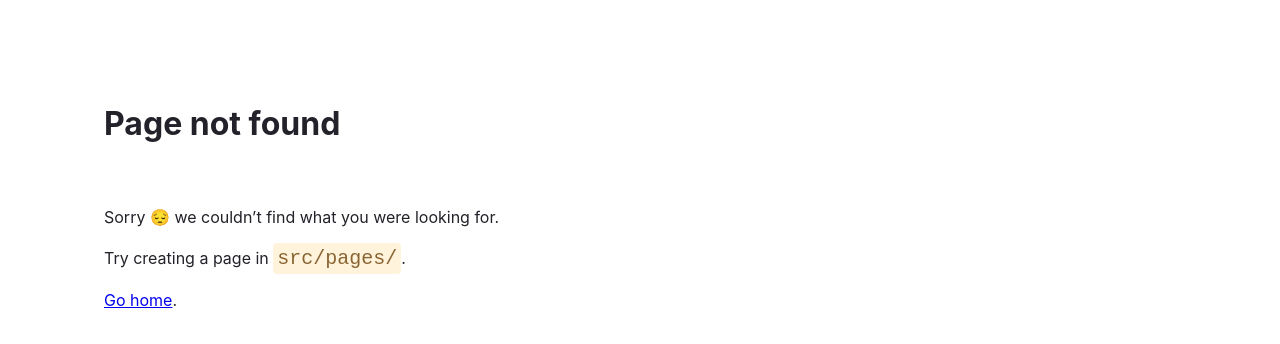
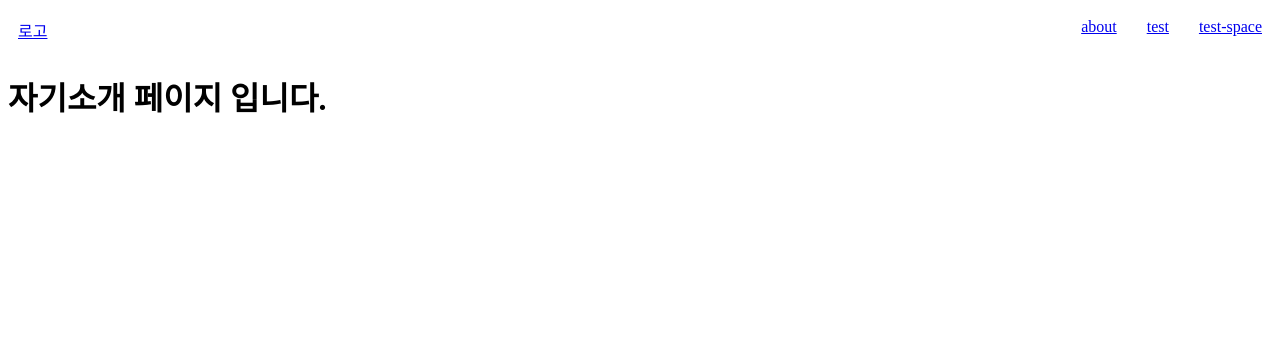
Before and after one commit to hongjunpyo11/my_blog_2022_06_27, a Gatsby site: page /about in a window 1280 px wide. Before the commit this address had no page. Built offline with nearby package versions, Linux system fonts and the light colour scheme; Gatsby itself is replaced by a stand-in of ours.

Commit message:
Head 컴포넌트 도입

```diff
--- /dev/null
+++ b/src/components/head.js
@@ -0,0 +1,16 @@
+import { Link } from "gatsby";
+import React from "react";
+
+function Head() {
+    return (
+        <header style={{ display: "flex", gap: 10 }}>
+            <Link to="/" style={{ padding: 10 }}>로고</Link>
+            <div style={{ flexGrow: 1 }}></div>
+            <Link to="/about" style={{ padding: 10 }}>about</Link>
+            <Link to="/test" style={{ padding: 10 }}>test</Link>
+            <Link to="/test-space" style={{ padding: 10 }}>test-space</Link>
+        </header>
+    );
+}
+
+export default Head;
--- /dev/null
+++ b/src/pages/about.js
@@ -0,0 +1,16 @@
+import React from "react";
+import Head from "../components/head";
+
+function AboutPage() {
+    return (
+        <main>
+            <title>자기소개</title>
+
+            <Head />
+
+            <h1>자기소개 페이지 입니다.</h1>
+        </main>
+    );
+}
+
+export default AboutPage;
--- a/src/pages/index.js
+++ b/src/pages/index.js
@@ -1,9 +1,13 @@
 import React from "react";
+import Head from "../components/head";
 
 const IndexPage = () => {
   return (
     <main>
       <title>Home Page</title>
+
+      <Head />
+
       <h1>Home Page</h1>
     </main>
   );
--- a/src/pages/test-space.js
+++ b/src/pages/test-space.js
@@ -1,9 +1,13 @@
 import React from "react";
+import Head from "../components/head";
 
 const TestSpacePage = () => {
     return (
         <main>
             <title>테스트 스페이스</title>
+
+            <Head />
+
             <h1>테스트 스페이스 페이지 입니다.</h1>
         </main>
     );
--- a/src/pages/test.js
+++ b/src/pages/test.js
@@ -1,9 +1,13 @@
 import React from "react";
+import Head from "../components/head";
 
 const TestPage = () => {
     return (
         <main>
             <title>테스트</title>
+
+            <Head />
+
             <h1>테스트 페이지 입니다.</h1>
         </main>
     );
```
